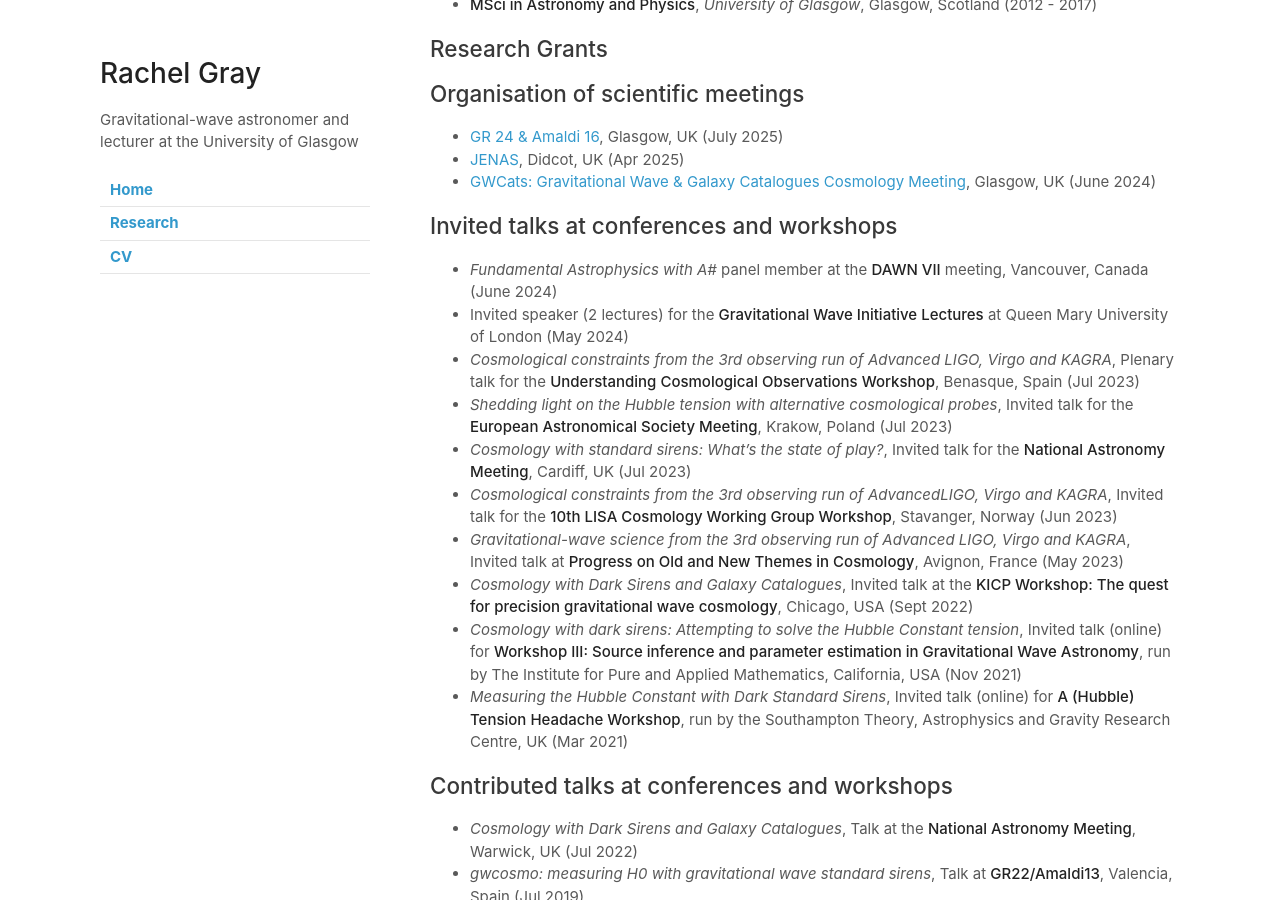
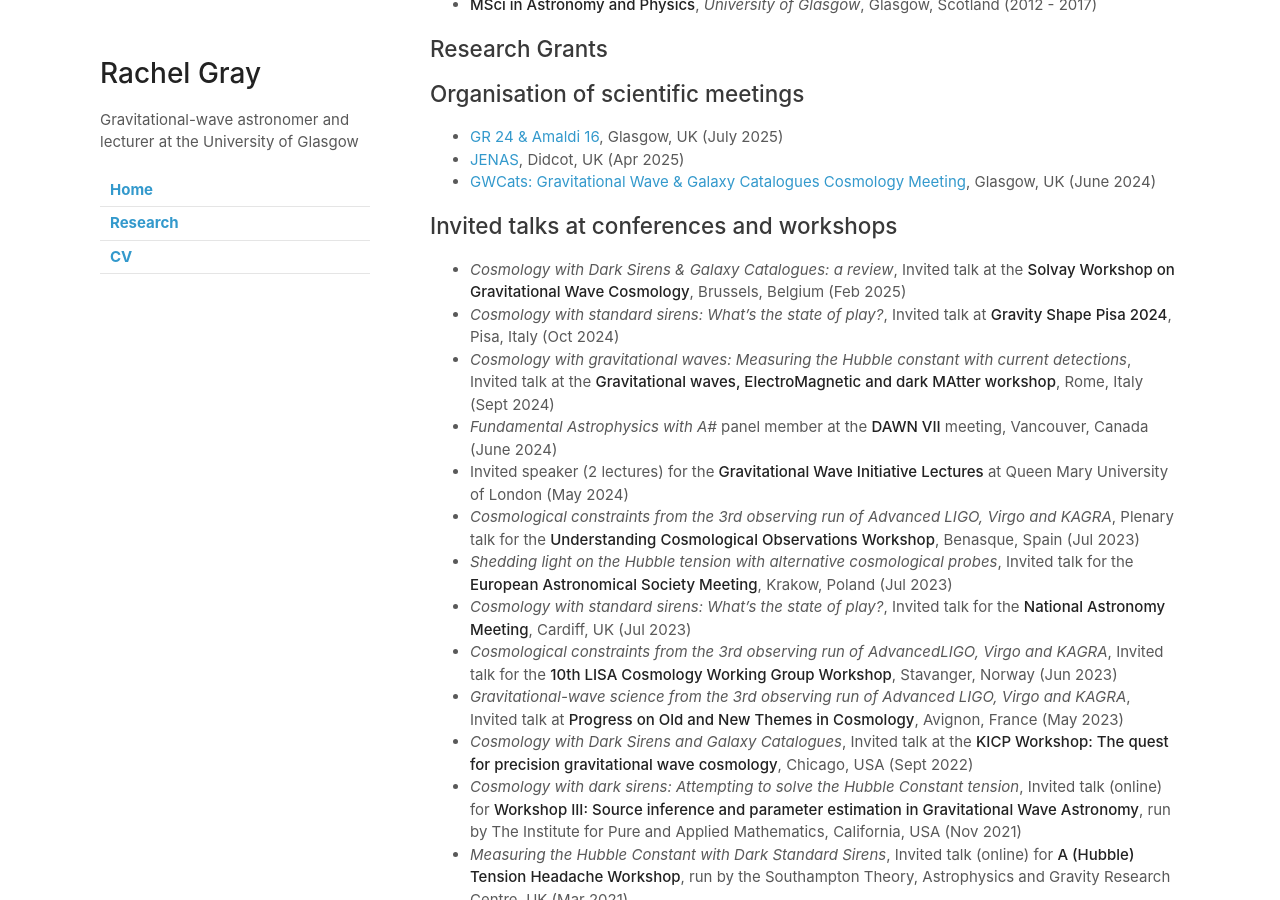
Before and after one commit to rachelmgray/rachelmgray.github.io, a Jekyll site: the page built from cv.md, in a window 1280 px wide and 900 px high, scrolled down 489 px. Built offline with Jekyll 4.4.1, drawn with Linux system fonts in a browser that asks for light colours; our own code applies the rules of GitHub Pages for plain Markdown files.

Commit message:
update cv

```diff
--- a/cv.md
+++ b/cv.md
@@ -21,6 +21,9 @@ I am a lecturer at the University of Glasgow, specialising in constraining cosmo
 - [GWCats: Gravitational Wave & Galaxy Catalogues Cosmology Meeting](https://indico.in2p3.fr/event/33026/), Glasgow, UK (June 2024)
 
 ## Invited talks at conferences and workshops
+- *Cosmology with Dark Sirens & Galaxy Catalogues: a review*, Invited talk at the **Solvay Workshop on Gravitational Wave Cosmology**, Brussels, Belgium (Feb 2025)
+- *Cosmology with standard sirens: What’s the state of play?*, Invited talk at **Gravity Shape Pisa 2024**, Pisa, Italy (Oct 2024)
+- *Cosmology with gravitational waves: Measuring the Hubble constant with current detections*, Invited talk at the **Gravitational waves, ElectroMagnetic and dark MAtter workshop**, Rome, Italy (Sept 2024)
 - *Fundamental Astrophysics with A#* panel member at the **DAWN VII** meeting, Vancouver, Canada (June 2024)
 - Invited speaker (2 lectures) for the **Gravitational Wave Initiative Lectures** at Queen Mary University of London (May 2024)
 - *Cosmological constraints from the 3rd observing run of Advanced LIGO, Virgo and KAGRA*, Plenary talk for the **Understanding Cosmological Observations Workshop**, Benasque, Spain (Jul 2023)
```
